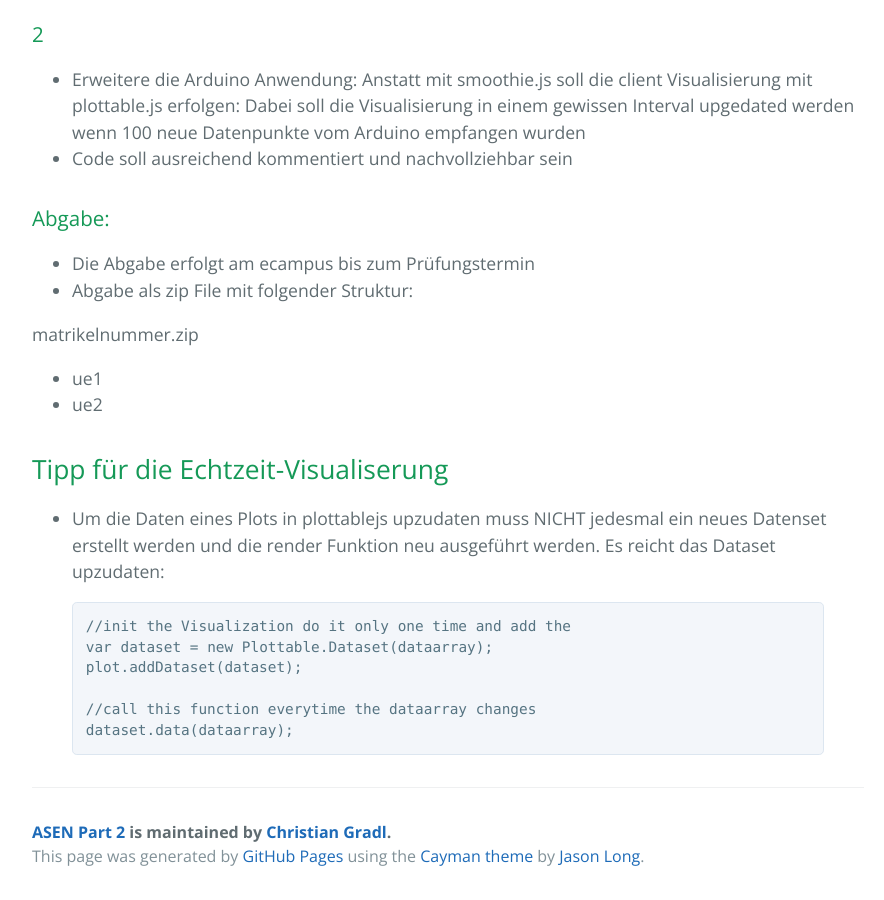
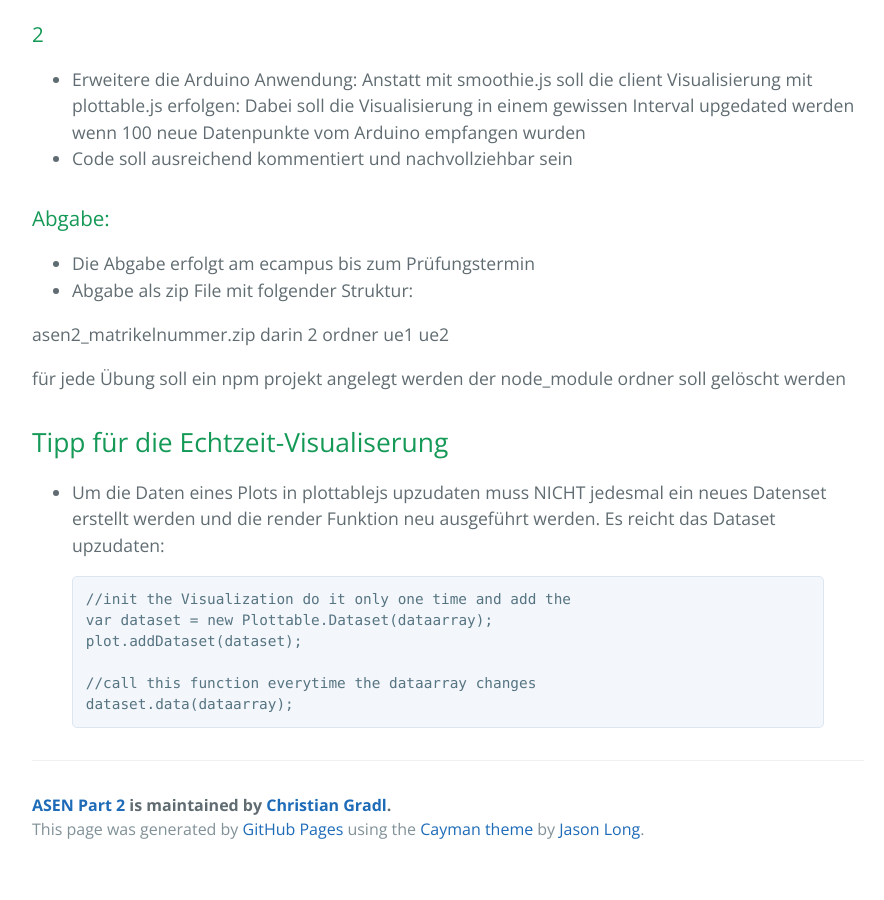
Before and after one commit to chrisgradl/FSDT3, a Jekyll site: the page built from _posts/2017-07-01-projektabgabe.markdown, in a window 1280 px wide and 900 px high, scrolled down 656 px. Shown: the whole window, without its empty margins (192-1076 px from the left). Built offline with Jekyll 4.4.1, drawn with Linux system fonts in a browser that asks for light colours; after the commit the page ends 1529 px from its top, so only the background shows below that.

Commit message:
added description

```diff
--- a/_posts/2017-07-01-projektabgabe.markdown
+++ b/_posts/2017-07-01-projektabgabe.markdown
@@ -22,9 +22,13 @@ Die Abgabe besteht aus 2 Teilen:
 - Die Abgabe erfolgt am ecampus bis zum Prüfungstermin
 - Abgabe als zip File mit folgender Struktur:
 
-matrikelnummer.zip
-  - ue1
-  - ue2
+asen2_matrikelnummer.zip
+  darin 2 ordner
+  ue1
+  ue2
+
+für jede Übung soll ein npm projekt angelegt werden
+der node_module ordner soll gelöscht werden
 
 ## Tipp für die Echtzeit-Visualiserung
 
```
